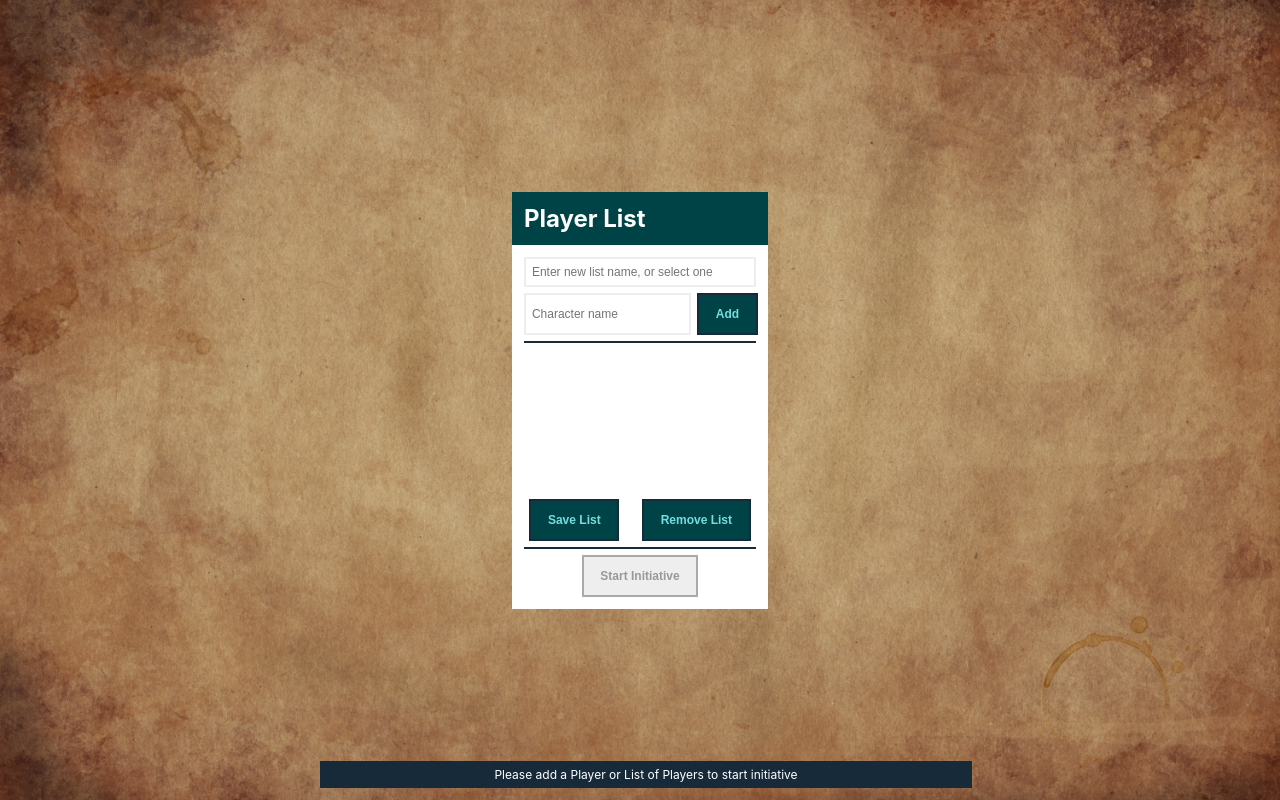
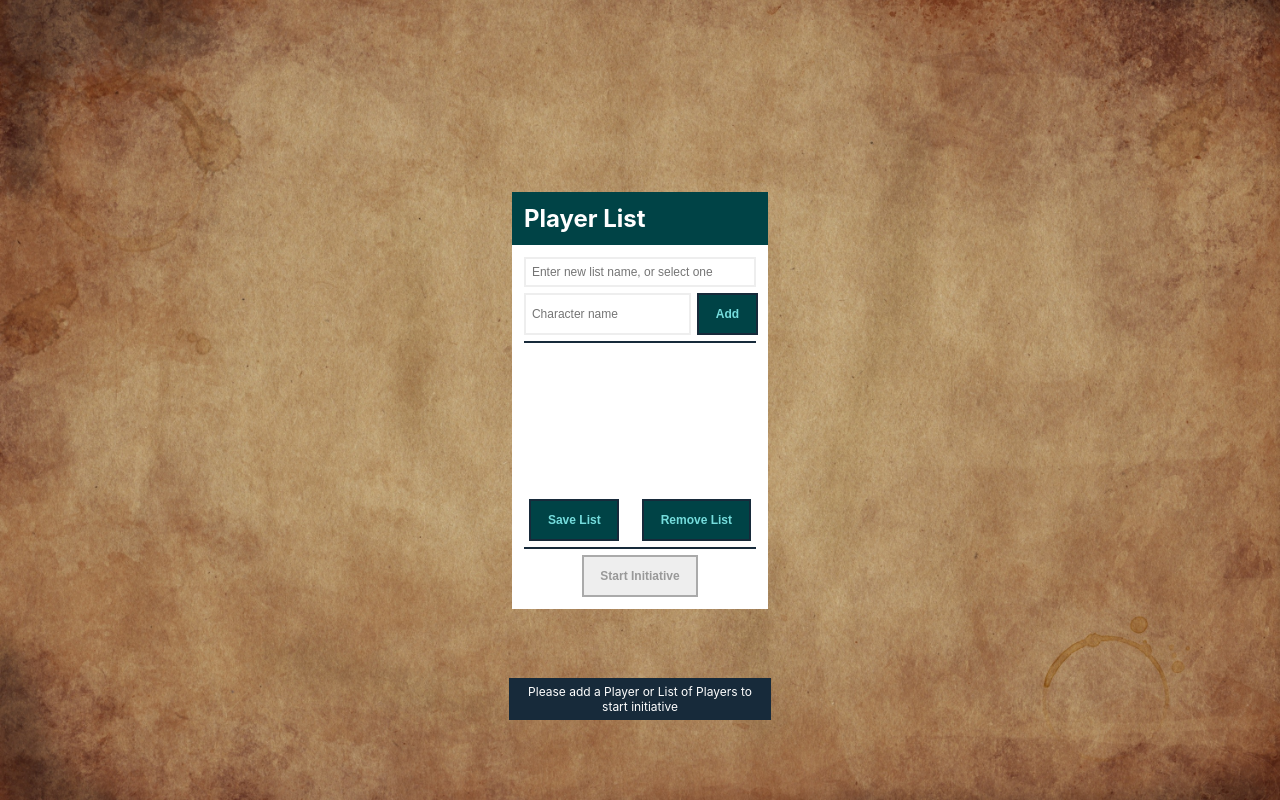
Before and after one commit to pfhendri/init-tracker, a React (Create React App) app: page / in a window 1280 px wide. Built offline with nearby package versions, Linux system fonts and the light colour scheme.

Commit message:
adjusted styling for note

```diff
--- a/src/App.css
+++ b/src/App.css
@@ -126,8 +126,8 @@ hr{
 }
 
 .missing-player-notification{
-  width: 50%;
-  margin-left: 25%;
+  width: 70%;
+  margin-left: 15%;
   position: absolute;
   bottom: 1rem;
   text-align: center;
@@ -136,3 +136,11 @@ hr{
   font-size: 1rem;
   padding: .5rem;
 }
+
+@media screen and (min-width: 700px){
+  .missing-player-notification{
+    max-width: 250px;
+    margin-left: calc(50% - 125px - .5rem);
+    bottom: 10%;
+  }
+}
```
